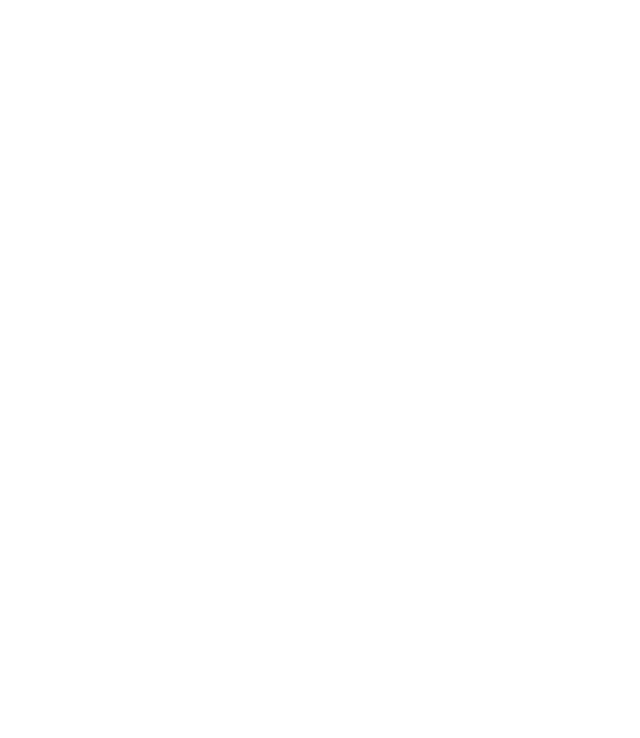
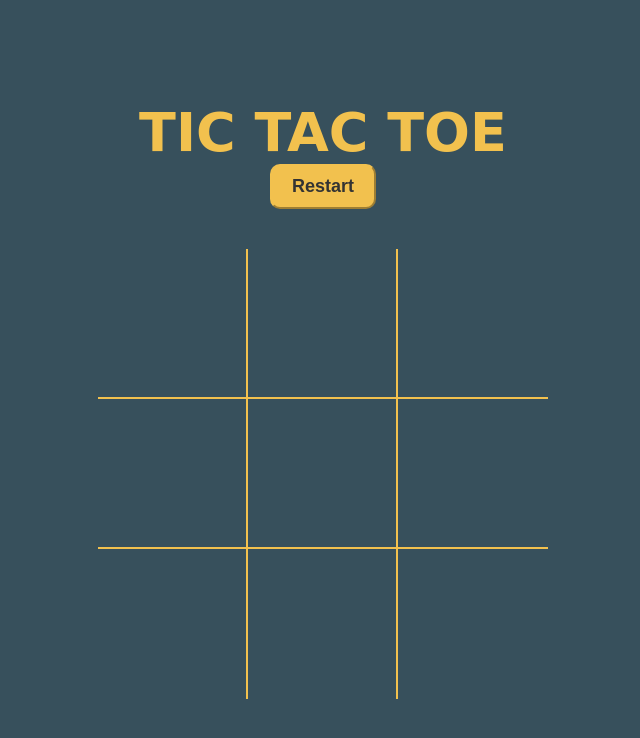
Before and after one commit to jfalconi-cavallini/tic-tac-toe, a plain HTML site: page index.html in a window 1280 px wide. Shown: the whole page, without its empty margins (317-957 px from the left). Drawn offline with Linux system fonts and the light colour scheme; a web font is replaced by a local one.

Commit message:
added css and some javascript

```diff
--- a/index.css
+++ b/index.css
@@ -0,0 +1,74 @@
+*{
+    padding: 0;
+    margin: 0;
+    box-sizing: border-box;
+}
+
+:root {
+    --orange: #f2c14e;
+    --winning-blocks: #2d414b;
+}
+
+body{
+    color: var(--orange);
+    font-family: 'Finger Paint', cursive;
+}
+
+h1{
+    font-size: 54px;
+    text-transform: uppercase;
+}
+
+.container{
+    padding: 40px;
+    height: 100vh;
+    display: flex;
+    justify-content: center;
+    align-items: center;
+    flex-direction: column;
+    background-color: #37505c;
+}
+
+#gameboard {
+    width: 450px;
+    display: flex;
+    flex-wrap: wrap;
+    margin-top: 40px;
+
+}
+
+.box {
+    height: 150px;
+    width: 150px;
+    display: flex;
+    align-items: center;
+    justify-content: center;
+    color: var(--orange);
+    font-size: 120px;
+    border-right: 2px solid;
+    border-bottom: 2px solid;
+}
+
+.box:nth-child(3n) {
+    border-right: none;
+}
+
+.box:nth-child(6) ~ .box{
+    border-bottom: none;
+}
+
+button{
+    padding: 10px 20px;
+    border-radius: 10px;
+    background-color: var(--orange);
+    color: #333;
+    border-color: var(--orange);
+    font-size: 18px;
+    transition: 200ms transform;
+    font-weight: 600;
+}
+
+button:hover {
+    cursor: pointer;
+    transform: translateY(-2px);
+}
--- a/index.html
+++ b/index.html
@@ -1 +1,37 @@
 <!DOCTYPE html>
+<html lang="en">
+    <head>
+        <meta charset="UTF-8">
+        <meta http-equiv="X-UA-Compatible" content="IE=edge">
+        <meta name="viewport" content="width=device-width, initial-scale=1.0">
+        <title>Tic Tac Toe</title>
+        <link rel="stylesheet" href="index.css">
+        <link rel="preconnect" href="https://fonts.googleapis.com">
+        <link rel="preconnect" href="https://fonts.gstatic.com" crossorigin>
+        <link href="https://fonts.googleapis.com/css2?family=Finger+Paint&display=swap" rel="stylesheet">
+    </head>
+
+    <body>
+        <div class="container">
+            <h1 id="player">Tic Tac Toe</h1>
+            <button id="restartBtn">Restart</button>
+
+            <div id="gameboard">
+
+                <div class="box" id="1"></div>
+                <div class="box" id="2"></div>
+                <div class="box" id="3"></div>
+                <div class="box" id="4"></div>
+                <div class="box" id="5"></div>
+                <div class="box" id="6"></div>
+                <div class="box" id="7"></div>
+                <div class="box" id="8"></div>
+                <div class="box" id="9"></div>
+            </div>
+
+        </div>
+
+        <script src="index.js"></script>
+    </body>
+
+</html>
--- a/index.js
+++ b/index.js
@@ -0,0 +1,24 @@
+let playerText = document.getElementById('playerText')
+let restartBtn = document.getElementById('restartBtn')
+let boxes = Array.from(document.getElementsByClassName('box'))
+
+const O_text = "O"
+const X_text = "X"
+let currentPlayer = X_text
+let spaces = Array(9).fill(null)
+
+const startGame = () => {
+    boxes.forEach( box => box.addEventListener('click', boxClicked))
+}
+
+function boxClicked(e) {
+    const id = e.target.id
+    if(!spaces[id]){
+        spaces[id] = currentPlayer
+        e.target.innerText = currentPlayer
+
+        currentPlayer = currentPlayer == X_text ? O_text : X_text
+    }
+}
+
+startGame()
```
